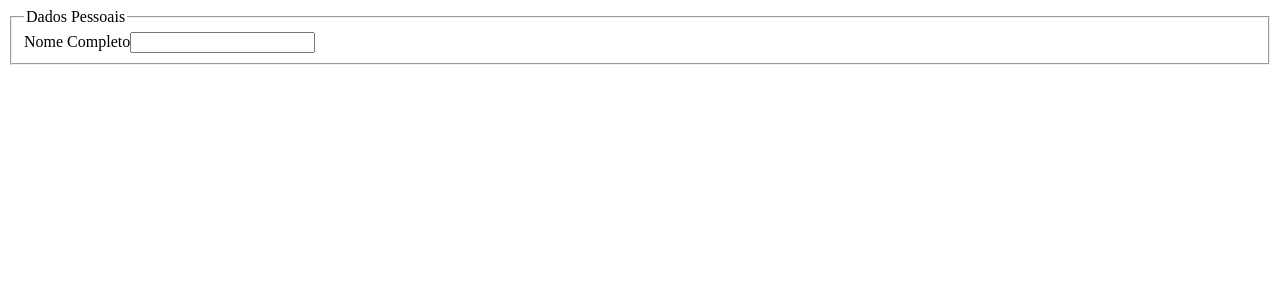
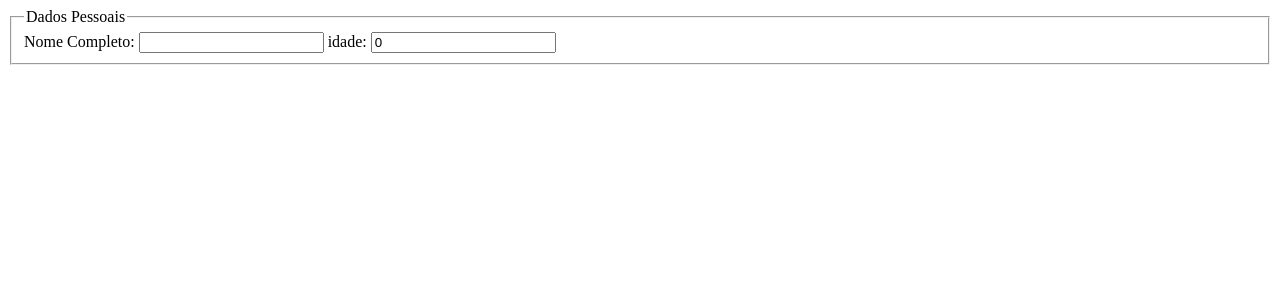
Before and after one commit to gaalvesj/hooks-reactJs-pt1, a React (Vite) app in the folder vite-project/: page / in a window 1280 px wide. Shown: the top 300 px of the page. Built offline with nearby package versions, Linux system fonts and the light colour scheme.

Commit message:
segunda parte do exercicio feita

```diff
--- a/vite-project/src/Componentes/Form.jsx
+++ b/vite-project/src/Componentes/Form.jsx
@@ -1,19 +1,25 @@
 import React, {useState} from 'react'
 
 export default function Form() {
-    const [name, setName] = useState('')
-
+    const [name, setName] = useState('');
+    const [years, setYear] = useState(0);
 
   return (
     <form>
         <fieldset>
             <legend>Dados Pessoais</legend>
-            <label htmlFor='name'>Nome Completo</label>
+            <label htmlFor='name'>Nome Completo: </label>
             <input
             type='text'
             id='name'
             value={name}
             onChange={ ({ target }) => setName(target.value)} />
+            <label htmlFor='idade'> idade: </label>
+            <input
+            type="number"
+            id='number'
+            value={years}
+            onChange= {({ target }) => setYear(target.value)} />
         </fieldset>
     </form>
   )
```
